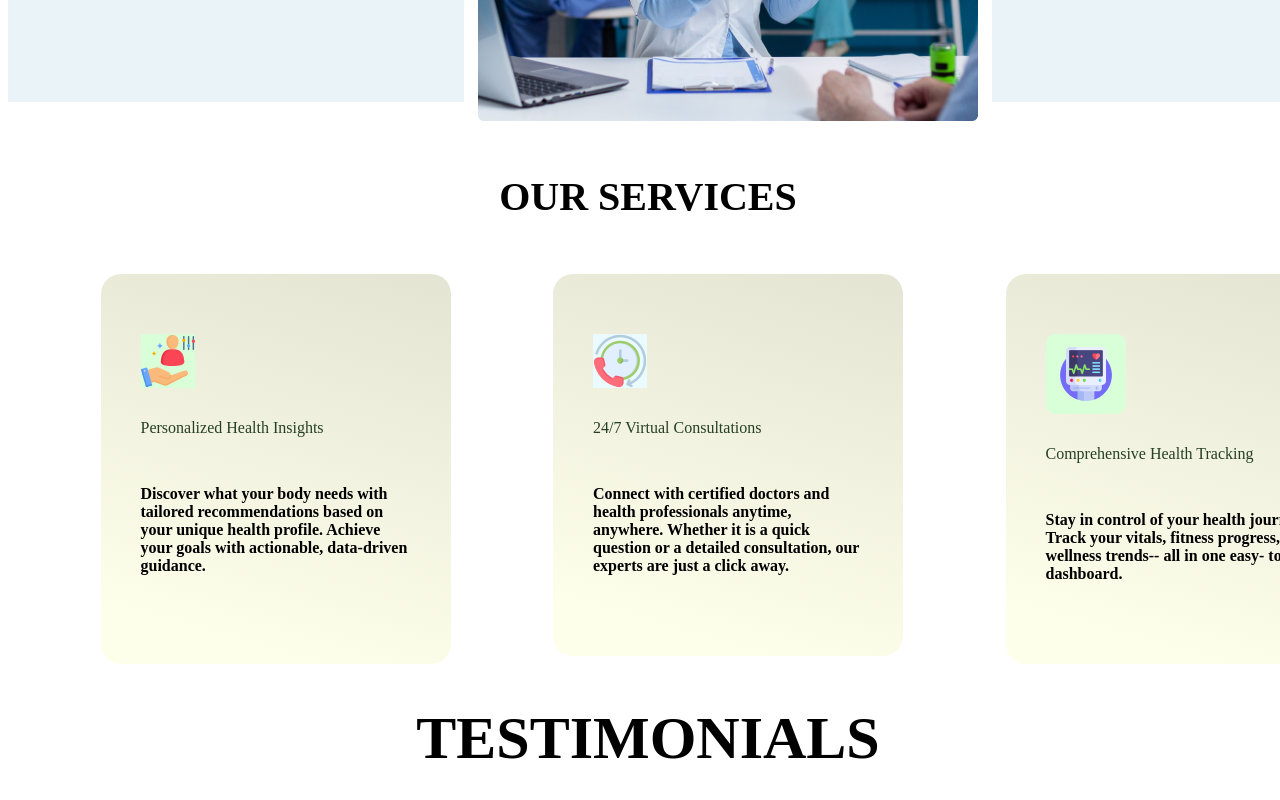
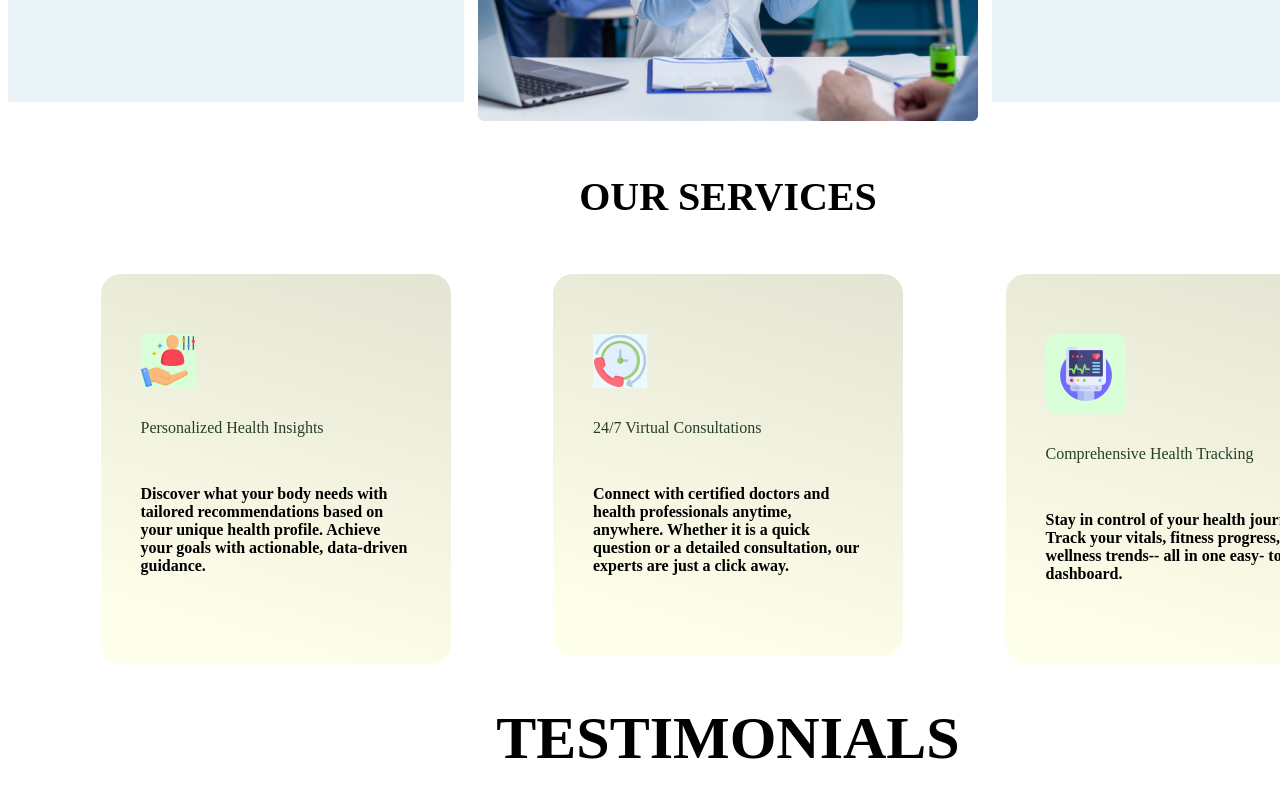
Before and after one commit to ezzzinne/Genesys-Project, a plain HTML site: page index.html in a window 1280 px wide. Shown: the part 1180-1980 px from the top of the page. Drawn offline with Linux system fonts and the light colour scheme.

Commit message:
Update main.css

```diff
--- a/main.css
+++ b/main.css
@@ -291,6 +291,8 @@ body, html {
     font-style: normal;
     font-weight: 700;
     line-height: 120%;
+    width: 1440px;
+    text-align: center;
 }
 
 .div4 {
```
